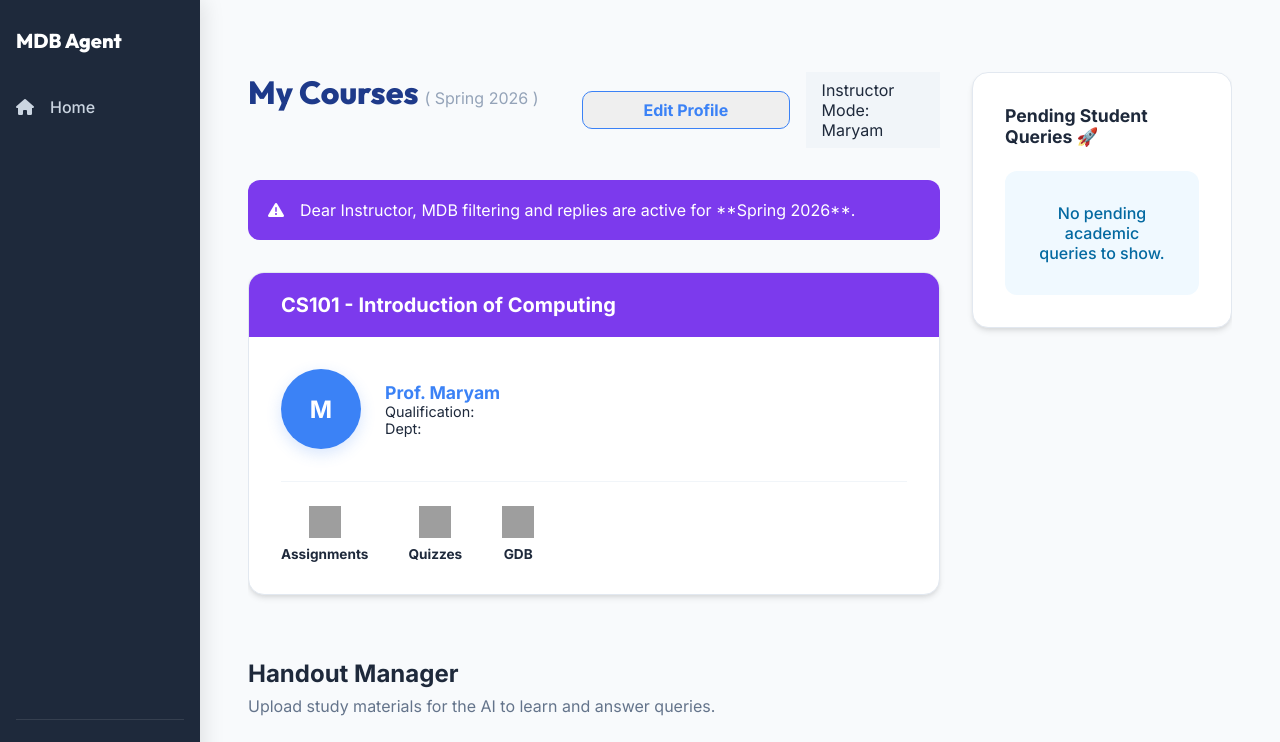
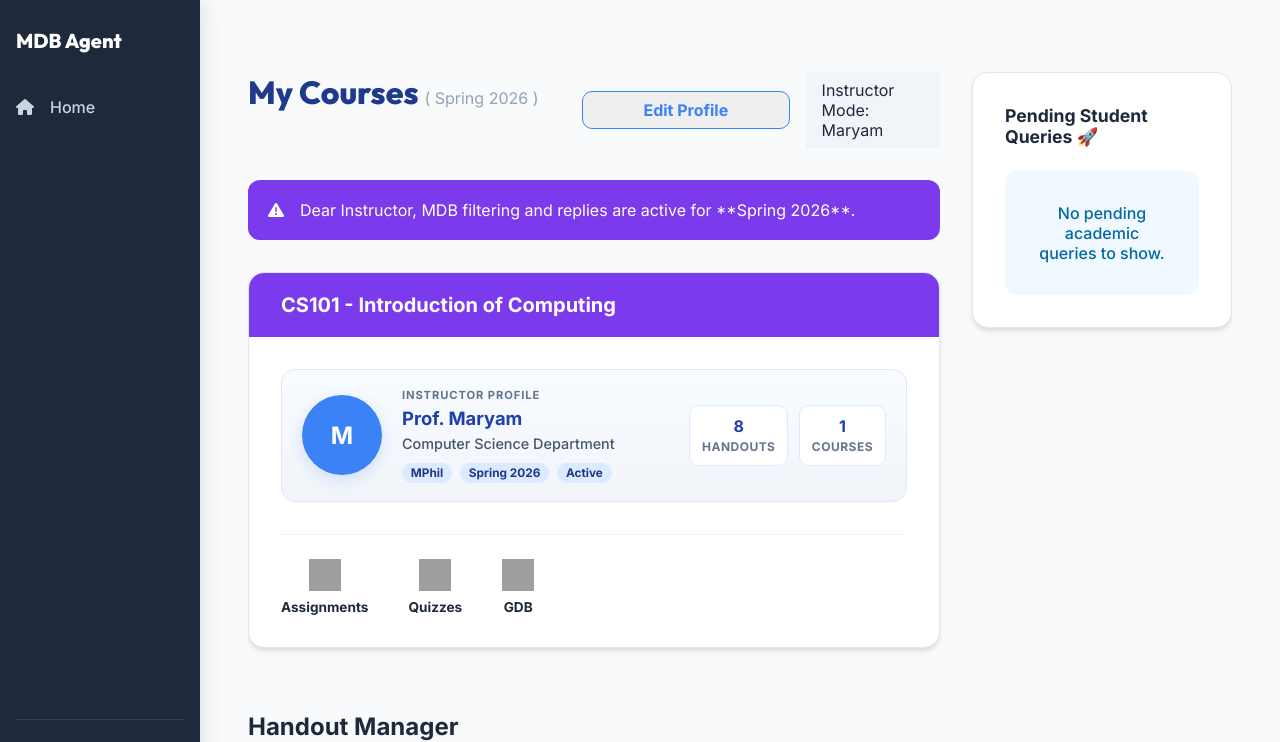
Before and after one commit to AliHaiderr609/MDB-Agent, a Flask app: page /instructor/dashboard in a window 1280 px wide. Shown: the top 742 px of the page. Run offline with Flask 3, Linux system fonts and the light colour scheme; a user stored in the database is signed in; grey boxes are pictures that could not be loaded.

Commit message:
Update instructor profile layout

```diff
--- a/templates/instructor_dashboard.html
+++ b/templates/instructor_dashboard.html
@@ -25,14 +25,29 @@
                 <h3>CS101 - Introduction of Computing</h3>
             </div>
             <div class="course-content">
-                <div style="display: flex; gap: 1.5rem; align-items: center; margin-bottom: 2rem;">
+                <div class="profile-panel">
                     <div class="avatar-circle-da">
                         {{ session.name[0] | upper }}{{ session.name.split(' ')[1][0] if ' ' in session.name else '' | upper }}
                     </div>
-                    <div>
-                        <h4 style="color: #3b82f6; font-size: 1.1rem; font-weight: 700;">Prof. {{ session.name }}</h4>
-                        <p class="text-muted" style="font-size: 0.9rem;">Qualification:</p>
-                        <p class="text-muted" style="font-size: 0.9rem;">Dept:</p>
+                    <div class="profile-info">
+                        <p class="profile-label">Instructor Profile</p>
+                        <h4>Prof. {{ session.name }}</h4>
+                        <p class="profile-subtitle">Computer Science Department</p>
+                        <div class="profile-tags">
+                            <span class="profile-tag">MPhil</span>
+                            <span class="profile-tag">Spring 2026</span>
+                            <span class="profile-tag">Active</span>
+                        </div>
+                    </div>
+                    <div class="profile-stats">
+                        <div class="stat-item">
+                            <span class="stat-value">{{ handouts|length }}</span>
+                            <span class="stat-label">Handouts</span>
+                        </div>
+                        <div class="stat-item">
+                            <span class="stat-value">1</span>
+                            <span class="stat-label">Courses</span>
+                        </div>
                     </div>
                 </div>
 
@@ -169,6 +184,18 @@
     .course-header-banner h3 { font-size: 1.25rem; font-weight: 700; }
     .course-content { padding: 2rem; }
 
+    .profile-panel {
+        display: flex;
+        gap: 1.25rem;
+        align-items: center;
+        justify-content: space-between;
+        padding: 1.1rem 1.25rem;
+        margin-bottom: 2rem;
+        border: 1px solid #e2e8f0;
+        border-radius: 14px;
+        background: linear-gradient(180deg, #f8fbff 0%, #f1f5f9 100%);
+    }
+
     .avatar-circle-da {
         width: 80px; height: 80px;
         background: #3b82f6; color: #fff;
@@ -176,6 +203,75 @@
         align-items: center; justify-content: center;
         font-size: 1.5rem; font-weight: 800;
         box-shadow: 0 5px 15px rgba(59, 130, 246, 0.2);
+    }
+
+    .profile-info {
+        flex: 1;
+        min-width: 0;
+    }
+    .profile-label {
+        margin: 0 0 0.35rem 0;
+        text-transform: uppercase;
+        letter-spacing: 0.08em;
+        font-size: 0.7rem;
+        font-weight: 800;
+        color: #64748b;
+    }
+    .profile-info h4 {
+        margin: 0;
+        color: #1e40af;
+        font-size: 1.15rem;
+        font-weight: 800;
+    }
+    .profile-subtitle {
+        margin: 0.35rem 0 0.7rem 0;
+        color: #475569;
+        font-size: 0.9rem;
+        font-weight: 500;
+    }
+    .profile-tags {
+        display: flex;
+        gap: 0.5rem;
+        flex-wrap: wrap;
+    }
+    .profile-tag {
+        display: inline-flex;
+        align-items: center;
+        padding: 0.2rem 0.55rem;
+        border-radius: 999px;
+        font-size: 0.74rem;
+        font-weight: 700;
+        color: #1e3a8a;
+        background: #dbeafe;
+    }
+
+    .profile-stats {
+        display: flex;
+        gap: 0.65rem;
+    }
+    .stat-item {
+        min-width: 80px;
+        text-align: center;
+        padding: 0.65rem 0.75rem;
+        border: 1px solid #dbeafe;
+        border-radius: 10px;
+        background: #fff;
+    }
+    .stat-value {
+        display: block;
+        color: #1e40af;
+        font-size: 1rem;
+        font-weight: 800;
+        line-height: 1.2;
+    }
+    .stat-label {
+        display: block;
+        margin-top: 0.2rem;
+        color: #64748b;
+        font-size: 0.75rem;
+        font-weight: 700;
+        text-transform: uppercase;
+        letter-spacing: 0.04em;
     }
 
     .course-icon-row { display: flex; gap: 2.5rem; border-top: 1px solid #f1f5f9; padding-top: 1.5rem; }
@@ -203,6 +299,16 @@
         .handout-section-full {
             grid-column: 1;
             grid-row: auto;
+        }
+        .profile-panel {
+            flex-wrap: wrap;
+            gap: 1rem;
+        }
+        .profile-stats {
+            width: 100%;
+        }
+        .stat-item {
+            flex: 1;
         }
     }
 </style>
```
